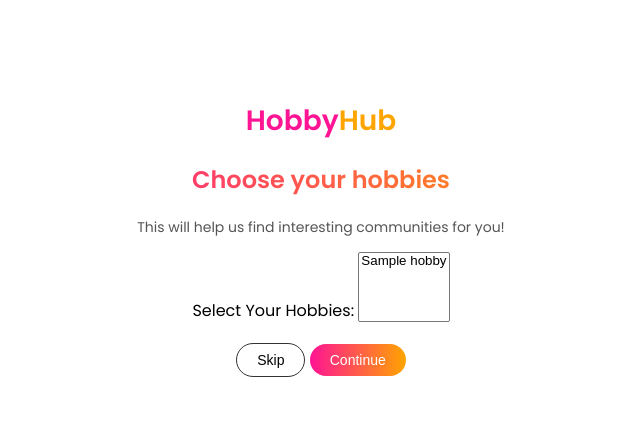
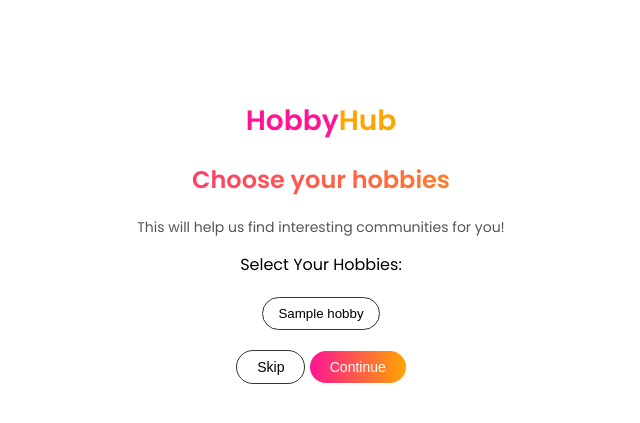
Before and after one commit to dinarazhaki/HobbyHub_diploma, a Django app: template back_hobbyhub/events/templates/hobbies.html in a window 1280 px wide. Shown: the top 423 px of the page, without its empty margins (319-959 px from the left). Run offline with Django 5.2, Linux system fonts and the light colour scheme; the template is opened without the code that fills it: most values are stand-ins (such as "Sample title", 1, 10 or a date in 2020).

Commit message:
hobbies css fixed

```diff
--- a/back_hobbyhub/events/static/css/hobbies.css
+++ b/back_hobbyhub/events/static/css/hobbies.css
@@ -37,7 +37,7 @@ body {
     color: #555;
 }
 
-.hobbies-container {
+#hobbies-container {
     display: flex;
     flex-wrap: wrap;
     justify-content: center;
@@ -54,11 +54,17 @@ body {
     transition: 0.3s;
 }
 
+.hobby-btn:hover {
+    background: #f0f0f0;
+}
+
 .hobby-btn.selected {
     background: linear-gradient(90deg, #ff1493, #FFA500);
     color: white;
-    border: none;
+    border-color: #007bff;
 }
+
+
 
 .buttons {
     margin-top: 20px;
@@ -81,6 +87,7 @@ body {
     background: linear-gradient(90deg, #ff1493, #FFA500);
     color: white;
 }
+
 
 
 /* Tablets and Small Screens (max-width: 1024px) */
--- a/back_hobbyhub/events/static/js/hobbies.js
+++ b/back_hobbyhub/events/static/js/hobbies.js
@@ -1,34 +1,49 @@
 document.addEventListener("DOMContentLoaded", function () {
-    // Получаем данные из data-атрибутов
     const scriptTag = document.querySelector('script[data-save-url]');
     const saveHobbiesUrl = scriptTag ? scriptTag.dataset.saveUrl : null;
     const userHobbies = scriptTag ? JSON.parse(scriptTag.dataset.userHobbies || "[]") : [];
 
-    const selectElement = document.getElementById("hobbies");
     const hobbyForm = document.getElementById("hobby-form");
+    const hobbyButtons = document.querySelectorAll(".hobby-btn");
 
-    if (!selectElement || !hobbyForm || !saveHobbiesUrl) {
+    if (!hobbyButtons.length || !hobbyForm || !saveHobbiesUrl) {
         console.error("Required elements not found or saveHobbiesUrl is missing.");
         return;
     }
 
-    // Устанавливаем уже выбранные хобби
-    userHobbies.forEach(hobbyId => {
-        const option = selectElement.querySelector(`option[value="${hobbyId}"]`);
-        if (option) option.selected = true;
+    let selectedHobbies = new Set(userHobbies);
+
+    // **Mark pre-selected hobbies**
+    hobbyButtons.forEach(button => {
+        const hobbyId = button.dataset.hobbyId;
+        if (selectedHobbies.has(hobbyId)) {
+            button.classList.add("selected");
+        }
+
+        button.addEventListener("click", function () {
+            if (selectedHobbies.has(hobbyId)) {
+                selectedHobbies.delete(hobbyId);
+                this.classList.remove("selected");
+            } else {
+                selectedHobbies.add(hobbyId);
+                this.classList.add("selected");
+            }
+        });
     });
 
-    // Обработчик отправки формы
+    // **Handle form submission**
     hobbyForm.addEventListener("submit", function (event) {
         event.preventDefault();
 
-        const selectedOptions = Array.from(selectElement.selectedOptions);
-        if (selectedOptions.length === 0) {
+        if (selectedHobbies.size === 0) {
             alert("Please select at least one hobby.");
             return;
         }
 
         const formData = new FormData(this);
+        selectedHobbies.forEach(hobbyId => {
+            formData.append("hobbies[]", hobbyId);
+        });
 
         fetch(saveHobbiesUrl, {
             method: "POST",
--- a/back_hobbyhub/events/templates/hobbies.html
+++ b/back_hobbyhub/events/templates/hobbies.html
@@ -5,7 +5,8 @@
     <meta name="viewport" content="width=device-width, initial-scale=1.0">
     <title>Choose Hobbies</title>
     {% load static %}
-    <link rel="stylesheet" href="{% static 'css/hobbies.css' %}">
+    <link rel="stylesheet" href="{% static 'css/hobbies.css' %}"
+    <script src="{% static 'js/hobbiescss.js' %}" ></script>
 </head>
 <body>
     <div class="container">
@@ -16,21 +17,25 @@
         <form id="hobby-form" method="POST" action="{% url 'save_hobbies' %}">
             {% csrf_token %}
             <div class="form-group">
-                <label for="hobbies">Select Your Hobbies:</label>
-                <select name="hobbies[]" id="hobbies" multiple class="form-control">
+                <label>Select Your Hobbies:</label>
+                <div id="hobbies-container">
                     {% for hobby in hobbies %}
-                        <option value="{{ hobby.id }}">{{ hobby.name }}</option>
+                        <button type="button" class="hobby-btn" data-hobby-id="{{ hobby.id }}">
+                            {{ hobby.name }}
+                        </button>
                     {% endfor %}
-                </select>
+                </div>
+                <input type="hidden" name="hobbies" id="selected-hobbies">
             </div>
             <div class="buttons">
                 <a href="{% url 'sign_in' %}"><button type="button" class="skip-btn">Skip</button></a>
                 <button type="submit" class="continue-btn">Continue</button>
             </div>
         </form>
+
     </div>
 
-    <!-- Передаем URL сохранения хобби в data-атрибуте -->
+     <!-- Передаем URL сохранения хобби в data-атрибуте -->
     <script src="{% static 'js/hobbies.js' %}"
         data-save-url="{% url 'save_hobbies' %}"
         data-user-hobbies="{{ user_hobbies|default:'[]'|safe }}">
```
Also changed, not shown: back_hobbyhub/db.sqlite3, back_hobbyhub/events/static/js/hobbiescss.js (added).
